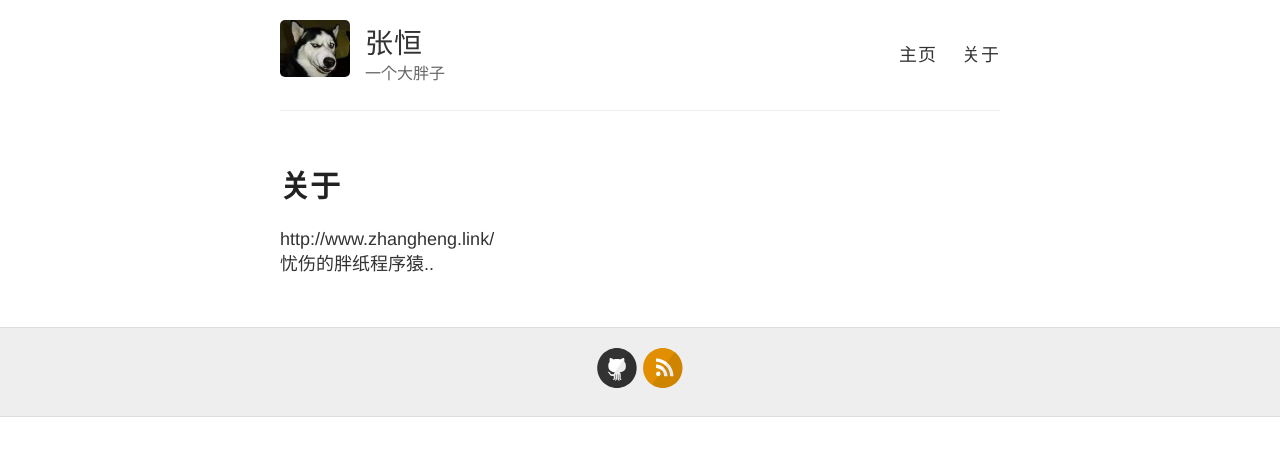
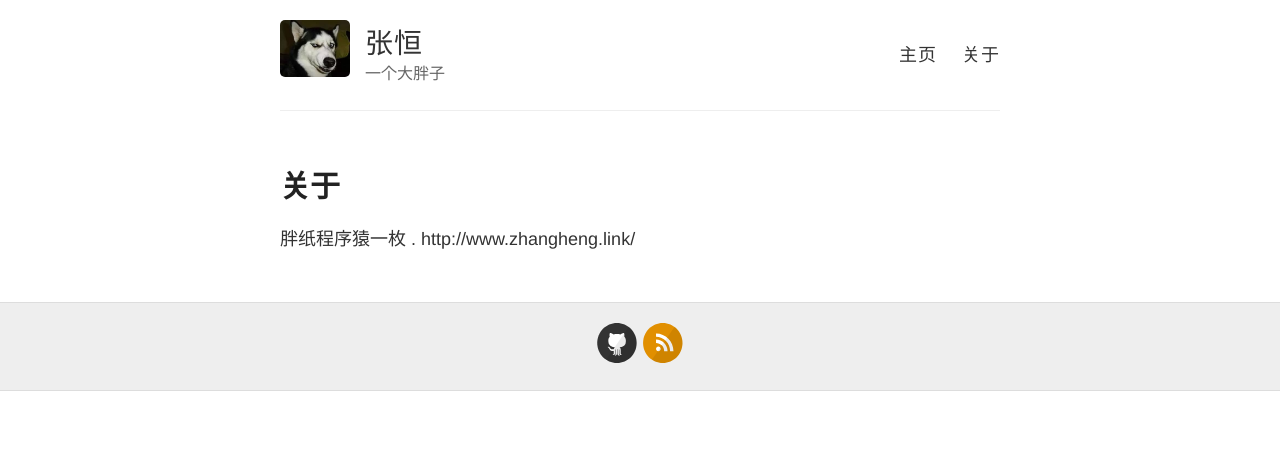
Before and after one commit to daniel163/daniel163.github.io, a Jekyll site: the page built from about.md, in a window 1280 px wide. Shown: the top 456 px of the page. Built offline with Jekyll 4.4.1, drawn with Linux system fonts in a browser that asks for light colours; Markdown is read by kramdown in place of the engine named in the settings.

Commit message:
Update about.md

```diff
--- a/about.md
+++ b/about.md
@@ -4,5 +4,4 @@ title: 关于
 permalink: /about/
 ---
 
-http://www.zhangheng.link/ <br />
-  忧伤的胖纸程序猿..
+胖纸程序猿一枚 . http://www.zhangheng.link/
```
